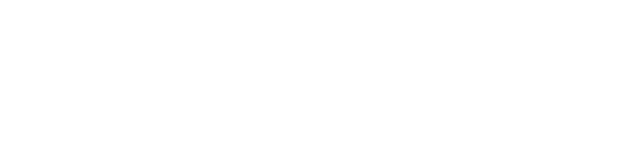
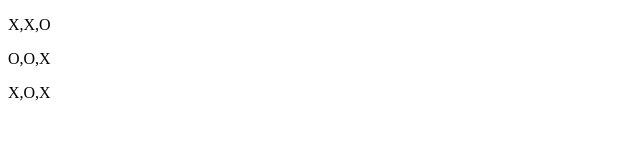
Before and after one commit to mgrigoriev8109/tic-tac-toe-js, a plain HTML site: page index.html in a window 1280 px wide. Shown: the whole page, without its empty margins (0-640 px from the left). Drawn offline with Linux system fonts and the light colour scheme.

Commit message:
Update displayGameboard module to display static rows in html

```diff
--- a/index.html
+++ b/index.html
@@ -4,12 +4,12 @@
     <meta charset="UTF-8">
     <meta http-equiv="X-UA-Compatible" content="IE=edge">
     <meta name="viewport" content="width=device-width, initial-scale=1.0">
-    <script type="text/javascript" src="script.js"></script>
     <title>Tic Tac Toe</title>
 </head>
 <body>
     <div id="gameboard">
 
     </div>
+    <script type="text/javascript" src="script.js"></script>
 </body>
 </html>
--- a/script.js
+++ b/script.js
@@ -1,4 +1,4 @@
-const gameboard = (() => {
+const game = (() => {
     board = [['X','X','O'],['O','O','X'],['X','O','X']]
     return { board }
 })();
@@ -9,6 +9,11 @@ const updateGameboard = (() => {
 
 const displayGameboard = (() => {
     const boardContainer = document.getElementById('gameboard');
+    for ( row = 0 ; row < game.board.length ; row ++) {
+        htmlRow = document.createElement('p');
+        htmlRow.textContent = game.board[row];
+        boardContainer.appendChild(htmlRow);
+    }
 })();
 
 const Player = (name, marker) => {
@@ -17,4 +22,4 @@ const Player = (name, marker) => {
 
 const playerOne = Player('Mikhail', 'X');
 const playerTwo = Player('Kelly', 'O');
-console.log(gameboard.board);
+displayGameboard
```
